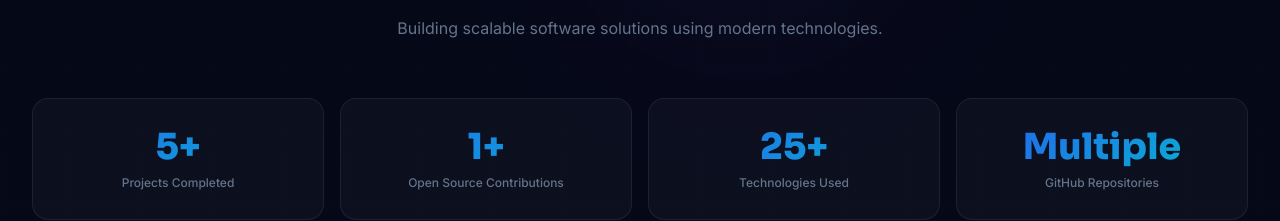
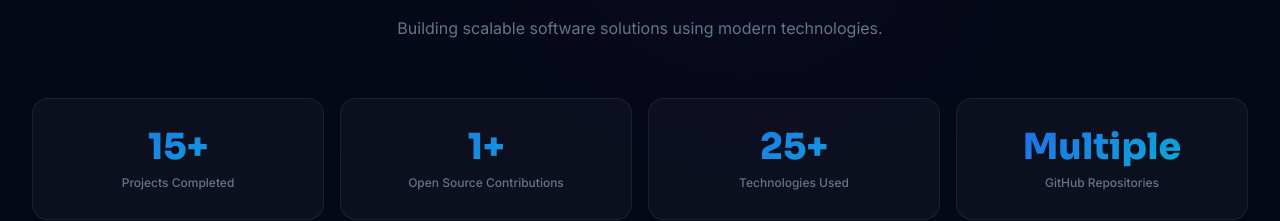
Before and after one commit to pri12ya871/Portfolio, a React (Vite) app: page / in a window 1280 px wide. Shown: the part 2347-2568 px from the top of the page. Built offline with nearby package versions, Linux system fonts and the light colour scheme.

Commit message:
Update projects completed stat to 15+

```diff
--- a/src/components/Projects.jsx
+++ b/src/components/Projects.jsx
@@ -532,7 +532,7 @@ export default function Projects() {
           transition={{ delay: 0.25 }}
           className="grid grid-cols-2 sm:grid-cols-4 gap-4 mb-14"
         >
-          <Counter target="5+" label="Projects Completed" />
+          <Counter target="15+" label="Projects Completed" />
           <Counter target="1+" label="Open Source Contributions" />
           <Counter target="25+" label="Technologies Used" />
           <Counter target="Multiple" label="GitHub Repositories" />
```
